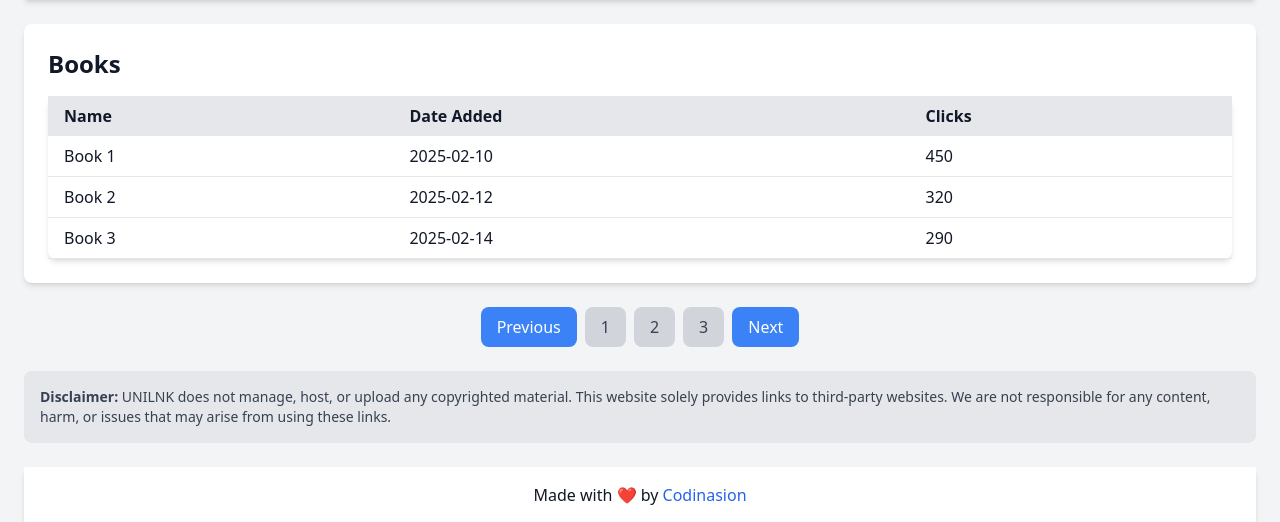
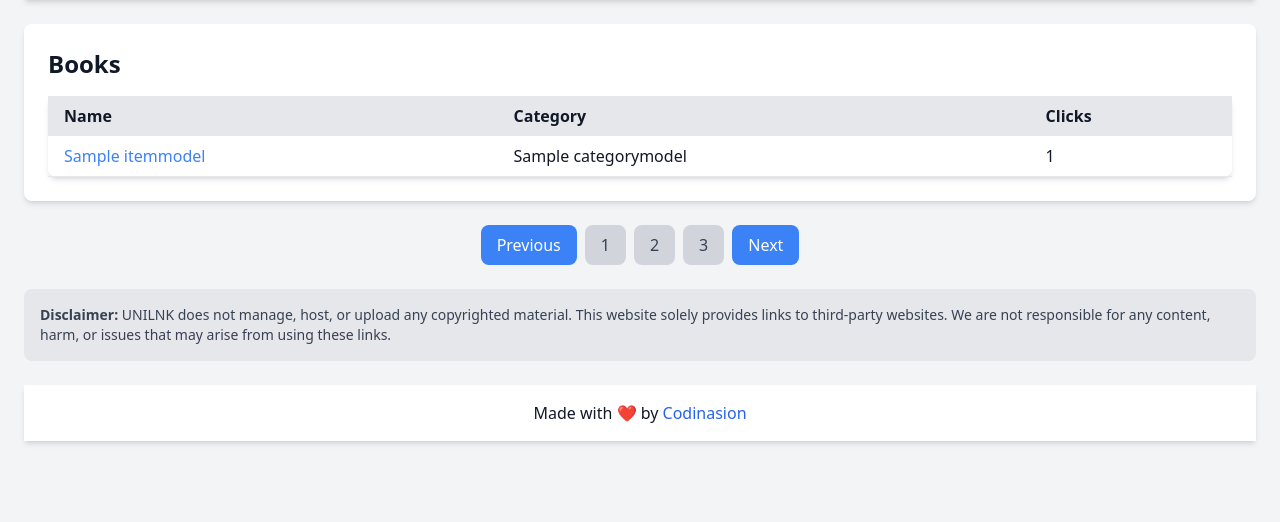
Before and after one commit to codinasion/unilnk, a Django app: a page that uses templates/category-items.html in a window 1280 px wide. Shown: the part 88-610 px from the top of the page. Run offline with Django 5.2, Linux system fonts and the light colour scheme; tables that the repository leaves empty hold one stand-in row (values such as "Sample post").

Commit message:
Update category items view to use slug and display items with category and click count

```diff
--- a/main/urls.py
+++ b/main/urls.py
@@ -13,7 +13,7 @@ urlpatterns = [
     path("categories/", CategoriesView.as_view(), name="categories"),
     path("search/", SearchView.as_view(), name="search"),
     path(
-        "category/<str:category_str>/",
+        "category/<slug:category_slug>/",
         CategoryItemsView.as_view(),
         name="category_items",
     ),
--- a/main/views.py
+++ b/main/views.py
@@ -47,8 +47,9 @@ class CategoriesView(View):
 
 
 class CategoryItemsView(View):
-    def get(self, request, category_str):
-        return render(request, "category-items.html")
+    def get(self, request, category_slug):
+        items = ItemModel.objects.filter(category__slug=category_slug)
+        return render(request, "category-items.html", {"items": items})
 
 
 class SearchView(View):
--- a/templates/category-items.html
+++ b/templates/category-items.html
@@ -1,4 +1,5 @@
 {% extends "base.html" %}
+{% load humanize %}
 {% block title %}
     Category Items - {{ block.super }}
 {% endblock title %}
@@ -10,26 +11,21 @@
             <thead class="bg-gray-200">
                 <tr>
                     <th class="py-2 px-4 text-left">Name</th>
-                    <th class="py-2 px-4 text-left">Date Added</th>
+                    <th class="py-2 px-4 text-left">Category</th>
                     <th class="py-2 px-4 text-left">Clicks</th>
                 </tr>
             </thead>
             <tbody>
-                <tr class="border-b">
-                    <td class="py-2 px-4">Book 1</td>
-                    <td class="py-2 px-4">2025-02-10</td>
-                    <td class="py-2 px-4">450</td>
-                </tr>
-                <tr class="border-b">
-                    <td class="py-2 px-4">Book 2</td>
-                    <td class="py-2 px-4">2025-02-12</td>
-                    <td class="py-2 px-4">320</td>
-                </tr>
-                <tr class="border-b">
-                    <td class="py-2 px-4">Book 3</td>
-                    <td class="py-2 px-4">2025-02-14</td>
-                    <td class="py-2 px-4">290</td>
-                </tr>
+                {% for item in items %}
+                    <tr class="border-b">
+                        <td class="py-2 px-4">
+                            <a href="{% url 'item' item.slug %}"
+                               class="text-blue-500 hover:underline">{{ item.title }}</a>
+                        </td>
+                        <td class="py-2 px-4">{{ item.category }}</td>
+                        <td class="py-2 px-4">{{ item.get_total_clicks|intcomma }}</td>
+                    </tr>
+                {% endfor %}
             </tbody>
         </table>
     </div>
```
